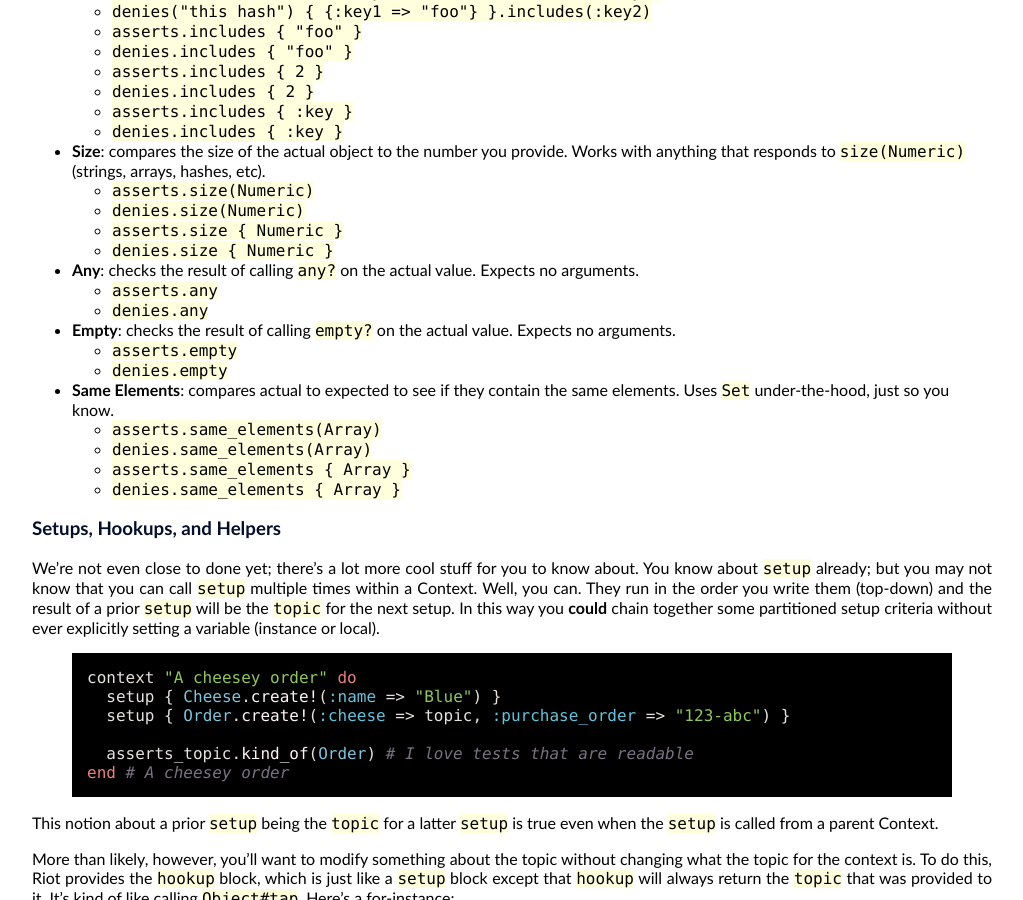
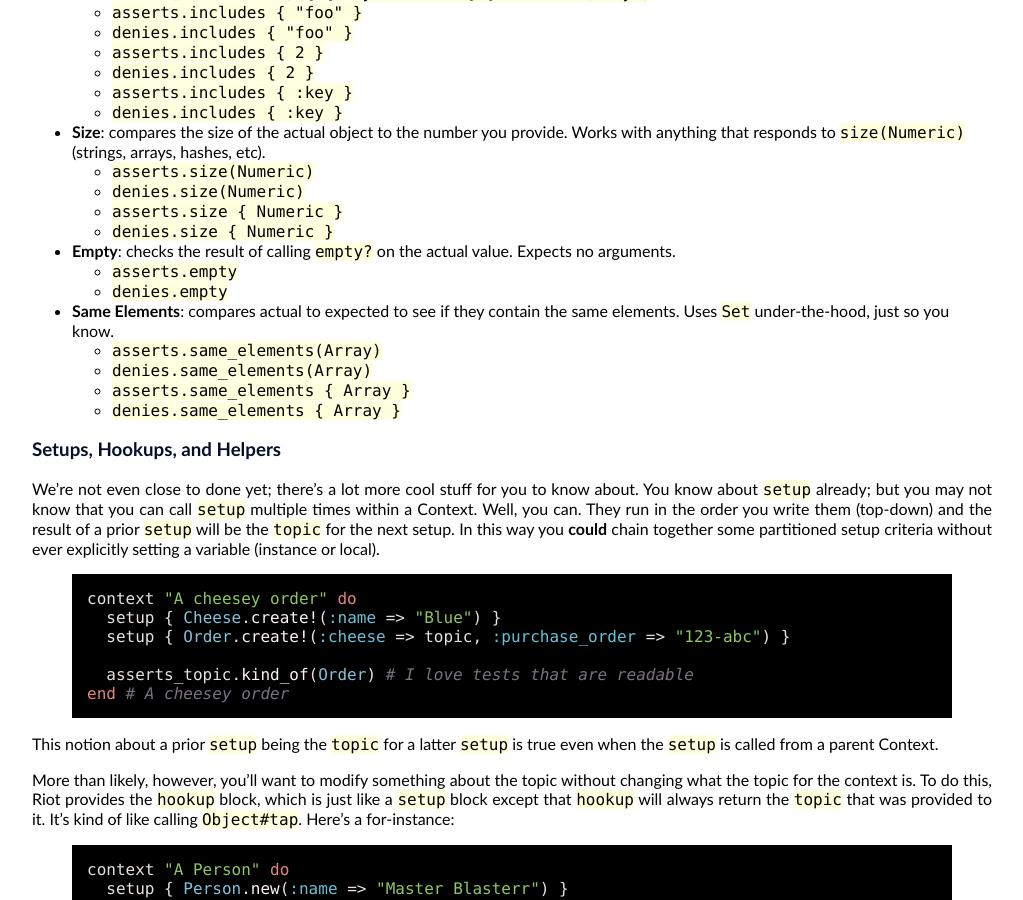
Before and after one commit to thumblemonks/riot, a Jekyll site: the page built from index.md, in a window 1280 px wide and 900 px high, scrolled down 3899 px. Shown: the whole window, without its empty margins (128-1151 px from the left). Built offline with Jekyll 4.4.1, drawn with Linux system fonts in a browser that asks for light colours; Markdown is read by kramdown in place of the engine named in the settings; some of the changed text lies outside the part shown.

Commit message:
Remove discussion of any macro
Note that this involved removing an assertion from one of the examples,
but that merely showed two ways to test whether an array is empty, and
the test using the empty macro still does the job.

```diff
--- a/index.md
+++ b/index.md
@@ -21,7 +21,6 @@ In Riot, tests reside in `contexts`. Within these, a `topic` object is defined t
 context "An empty Array" do
   setup { Array.new }
   asserts("it is empty") { topic.empty? }
-  denies("it has any elements") { topic.any? }
 end # An Array
 {% endhighlight %}
 
@@ -194,10 +193,6 @@ The advantage of using the block is that its innards are evaluated against the s
   * `denies.size(Numeric)`
   * `asserts.size { Numeric }`
   * `denies.size { Numeric }`
-
-* **Any**: checks the result of calling `any?` on the actual value. Expects no arguments.
-  * `asserts.any`
-  * `denies.any`
 
 * **Empty**: checks the result of calling `empty?` on the actual value. Expects no arguments.
   * `asserts.empty`
```
